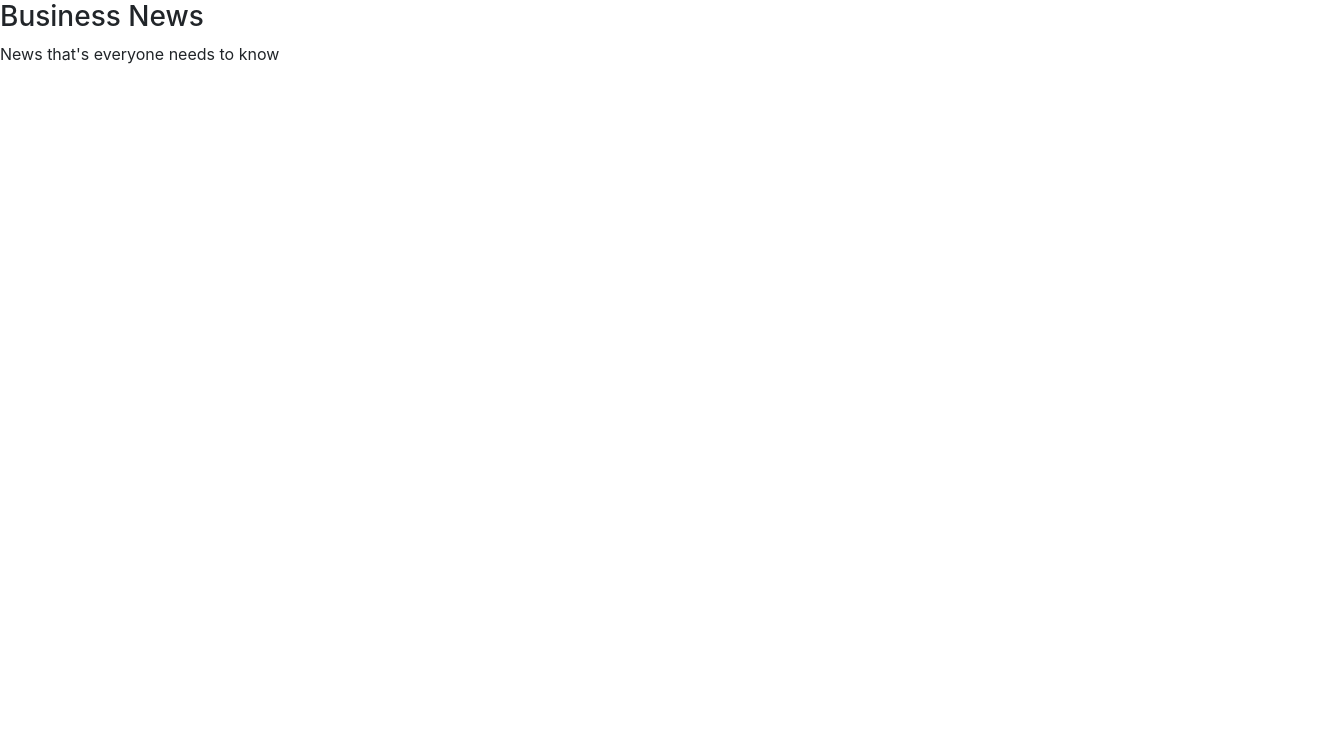
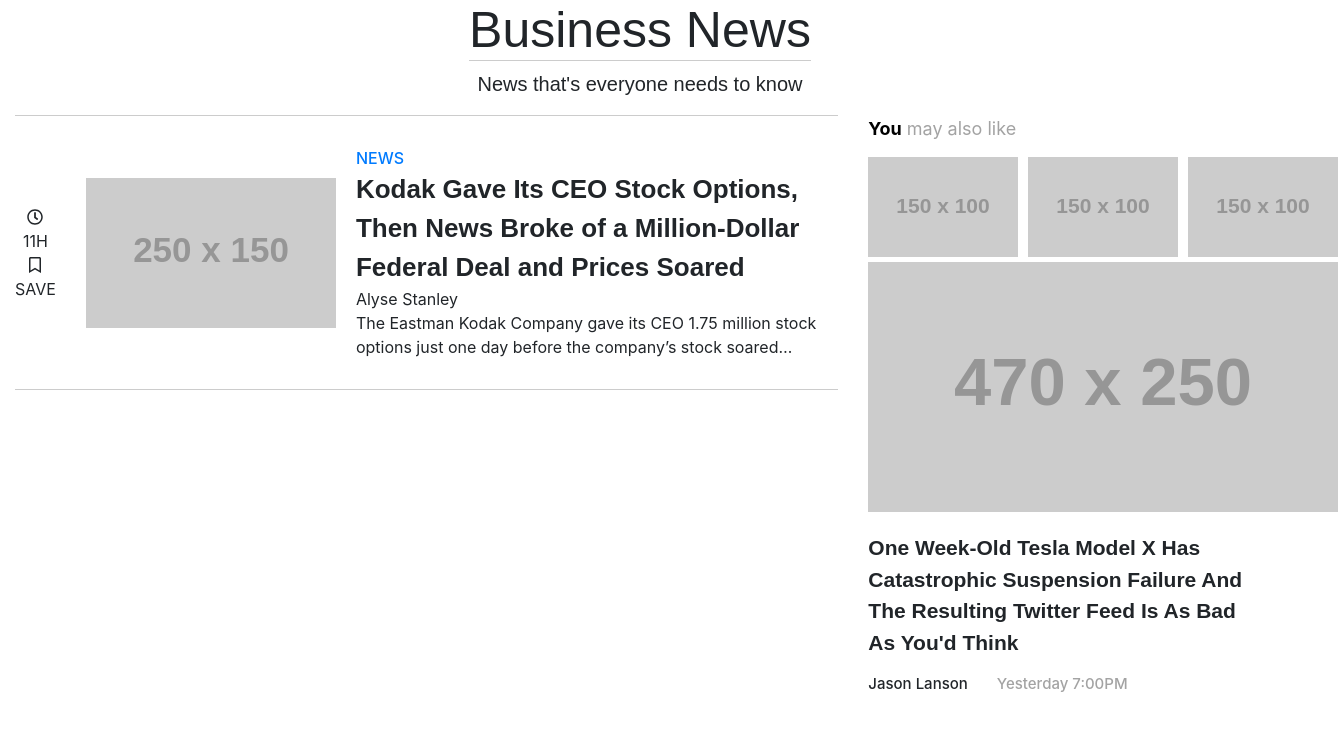
Before and after one commit to Tamagotchi9/js-news-app, a plain HTML site: page index.html in a window 1280 px wide. Shown: the whole page, 1338 px wide, since content can reach past the window. Drawn offline with nearby package versions, Linux system fonts and the light colour scheme; placeholder pictures from the web are drawn by us; a web font is replaced by a local one.

Commit message:
static template was made

```diff
--- a/css/style.css
+++ b/css/style.css
@@ -0,0 +1,129 @@
+.body {
+    margin: 0;
+    padding: 0;
+}
+
+.text-black {
+    color: #000;
+}
+
+.header__title {
+    display: inline-block;
+    font-size: 50px;
+    font-family: "Playfair Display", sans-serif;
+    border-bottom: 1px solid #cccccc;
+}
+
+.header__subtitle {
+    font-size: 20px;
+    font-family: "Antic Slab", sans-serif;
+}
+
+.news__item {
+    margin-bottom: 50px;
+    border-top: 1px solid #ccc;
+    border-bottom: 1px solid #ccc;
+    padding: 30px 0;
+}
+
+.news__inner {
+    display: flex;
+    align-items: center;
+}
+
+.news__info {
+    margin-right: 30px;
+    display: inline-block;
+    text-align: center;
+}
+
+.news__content {
+    margin-left: 20px;
+}
+
+.news__suptitle {
+    text-decoration: none;
+    font-weight: 500;
+}
+
+.news__title {
+    font-family: "Antic Slab", sans-serif;
+    font-size: 26px;
+    font-weight: 700;
+}
+
+.sidebar__text {
+    margin-bottom: 15px;
+
+    color: #a3a3a3;
+    font-size: 18px;
+}
+
+.sidebar__photos {
+    display: flex;
+    padding: 0;
+    margin-bottom: 5px;
+    list-style-type: none;
+}
+
+.sidebar__photos li {
+    display: inline-block;
+    margin-right: 10px;
+}
+
+.sidebar__content {
+    margin-top: 20px;
+    max-width: 470px;
+}
+
+.sidebar__title {
+    font-family: "Antic Slab", sans-serif;
+    font-size: 21px;
+    font-weight: 700;
+}
+
+.sidebar__author {
+    margin-top: 15px;
+    font-size: 15px;
+    font-weight: 500;
+}
+
+.sidebar__post-time {
+    margin-left: 25px;
+    color: #a3a3a3;
+}
+
+
+/* News details */
+
+.news-details__headline {
+    text-transform: uppercase;
+    text-decoration: none;
+    font-weight: 700;
+}
+
+.news-details__title {
+    margin-top: 15px;
+}
+
+.news-details__author {
+    margin-bottom: 20px;
+}
+
+.news-details__author {
+
+}
+
+.news-details__description {
+    margin-bottom: 50px;
+    font-size: 14px;
+    color: #a3a3a3;
+}
+
+.news-details__text {
+    max-width: 600px;
+    margin: 0 auto;
+
+    font-family: "Antic Slab", sans-serif;
+    font-size: 22px;
+}
--- a/index.html
+++ b/index.html
@@ -3,12 +3,78 @@
 <head>
     <meta charset="UTF-8">
     <title>Business News App</title>
+    <link href="https://fonts.googleapis.com/css2?family=Antic+Slab&family=Playfair+Display:ital@1&display=swap" rel="stylesheet">
     <link rel="stylesheet" href="https://stackpath.bootstrapcdn.com/bootstrap/4.5.0/css/bootstrap.min.css" integrity="sha384-9aIt2nRpC12Uk9gS9baDl411NQApFmC26EwAOH8WgZl5MYYxFfc+NcPb1dKGj7Sk" crossorigin="anonymous">
+    <script defer src="https://use.fontawesome.com/releases/v5.14.0/js/all.js" integrity="sha384-3Nqiqht3ZZEO8FKj7GR1upiI385J92VwWNLj+FqHxtLYxd9l+WYpeqSOrLh0T12c" crossorigin="anonymous"></script>
+    <link rel="stylesheet" href="css/style.css">
 </head>
 <body>
 <header class="header">
-    <h3 class="header__title">Business News</h3>
-    <p class="header__subtitle">News that's everyone needs to know</p>
+    <div class="container">
+        <div class="row">
+            <div class="col text-center">
+                <h1 class="header__title">Business News</h1>
+                <p class="header__subtitle">News that's everyone needs to know</p>
+            </div>
+        </div>
+    </div>
 </header>
+<section class="news">
+    <div class="container-fluid">
+        <div class="row">
+            <div class="col-8">
+                <div class="news__item">
+                    <div class="news__inner">
+                        <div class="news__info">
+                            <div class="news__post-time">
+                                <i class="far fa-clock"></i>
+                                <div>11H</div>
+                            </div>
+                            <div class="news__post-save">
+                                <i class="far fa-bookmark"></i>
+                                <div>SAVE</div>
+                            </div>
+                        </div>
+                        <img class="news__photo" src="https://via.placeholder.com/250x150" alt="">
+                        <div class="news__content">
+                            <a href="#" class="news__suptitle">NEWS</a>
+                            <div class="news__title">Kodak Gave Its CEO Stock Options, Then News Broke of a Million-Dollar Federal Deal and Prices Soared</div>
+                            <div class="news__author">Alyse Stanley</div>
+                            <div class="news__description">The Eastman Kodak Company gave its CEO 1.75 million stock options just one day before the company’s stock soared…</div>
+                        </div>
+                    </div>
+                </div>
+            </div>
+            <div class="col-4">
+                <div class="sidebar">
+                    <div class="sidebar__text"><b class="text-black">You</b> may also like</div>
+                    <div class="sidebar__item">
+                        <ul class="sidebar__photos">
+                            <li>
+                                <img src="https://via.placeholder.com/150x100" class="sidebar__small-img" alt="">
+                            </li>
+                            <li>
+                                <img src="https://via.placeholder.com/150x100" class="sidebar__small-img" alt="">
+                            </li>
+                            <li>
+                                <img src="https://via.placeholder.com/150x100" class="sidebar__small-img" alt="">
+                            </li>
+                        </ul>
+                        <img class="sidebar__big-img" src="https://via.placeholder.com/470x250" alt="">
+                        <div class="sidebar__content">
+                            <div class="sidebar__title">One Week-Old Tesla Model X Has Catastrophic Suspension
+                                Failure And The Resulting Twitter Feed
+                                Is As Bad As You'd Think</div>
+                            <div class="sidebar__author">
+                                Jason Lanson
+                                <span class="sidebar__post-time">Yesterday 7:00PM</span>
+                            </div>
+                        </div>
+                    </div>
+                </div>
+            </div>
+        </div>
+    </div>
+</section>
 </body>
 </html>
```
Also changed, not shown: details.html (added, +86 -0 lines).
